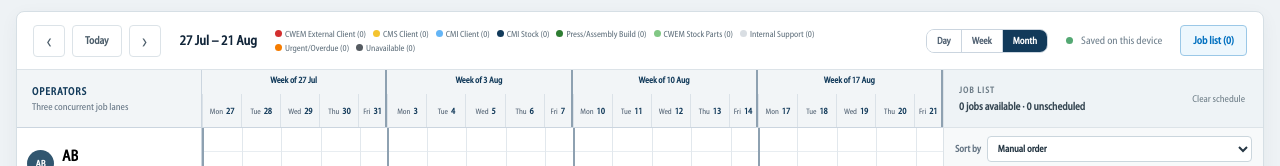
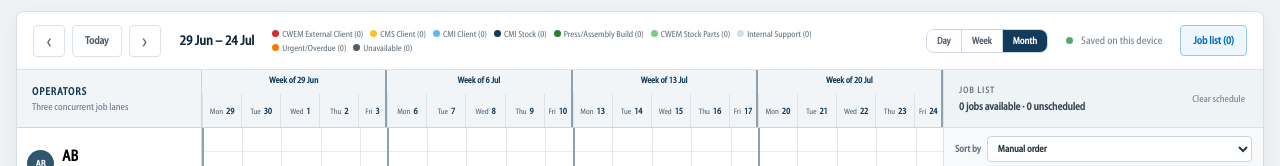
Before and after one commit to andcarCWEM/CWEM-Production-Planner, a React (Vite) app: page / in a window 1280 px wide. Shown: the part 133-299 px from the top of the page. Built offline with nearby package versions, Linux system fonts and the light colour scheme.

Commit message:
Fix month navigation grid anchor

```diff
--- a/src/ProductionPlanner.tsx
+++ b/src/ProductionPlanner.tsx
@@ -149,7 +149,9 @@ export default function ProductionPlanner(){
   const weekLabel=`${prettyDate(weekStart)} – ${prettyDate(addDays(weekStart,4))} ${addDays(weekStart,4).getFullYear()}`;
   const dayLabel=dayCursor.toLocaleDateString("en-GB",{weekday:"long",day:"numeric",month:"long",year:"numeric"});
   const monthDate=new Date(monthCursor.getFullYear(),monthCursor.getMonth(),1);
-  const monthGridStart=mondayOf(new Date());
+  // Keep the displayed four-week grid aligned with the selected month.
+  // Anchoring this to today made the month navigation buttons appear inert.
+  const monthGridStart=mondayOf(monthDate);
   const monthLast=new Date(monthDate.getFullYear(),monthDate.getMonth()+1,0);
   const monthLastWeek=mondayOf(monthLast);
   const monthWeeks=4;
```
